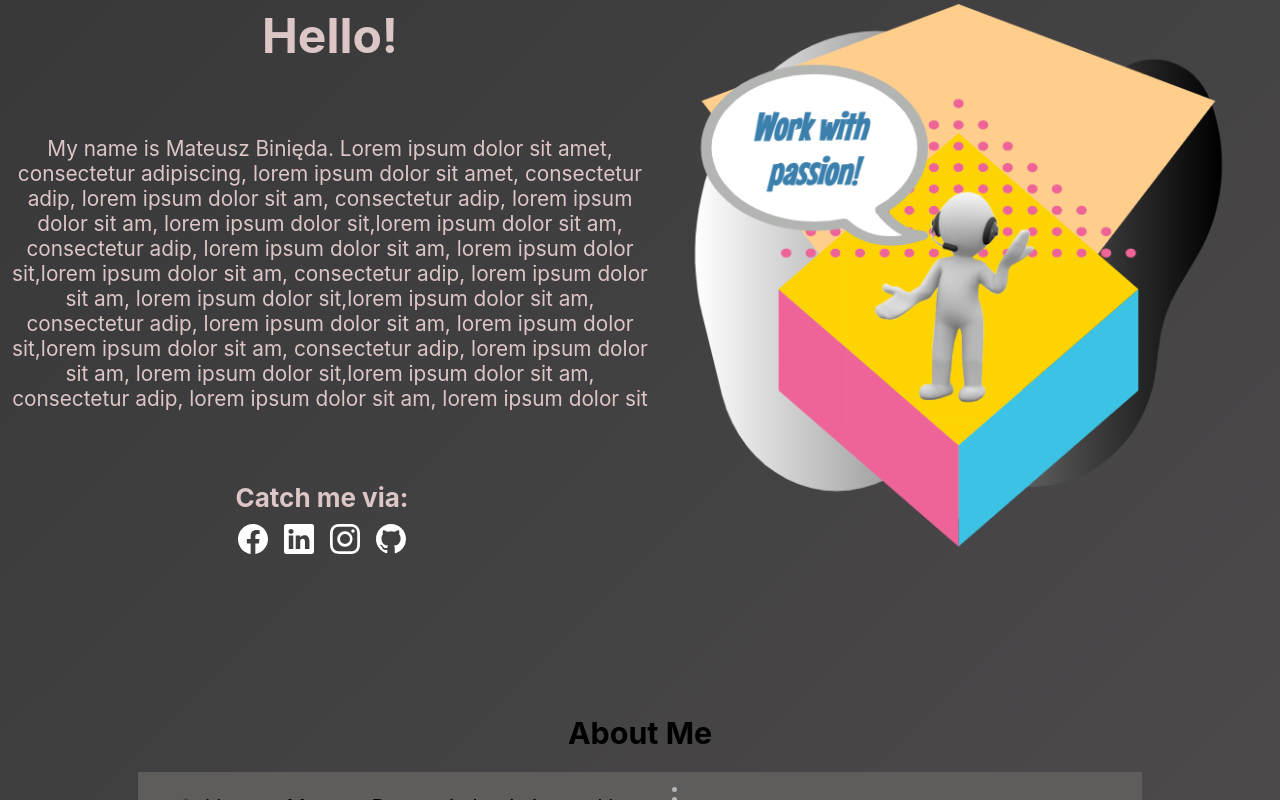
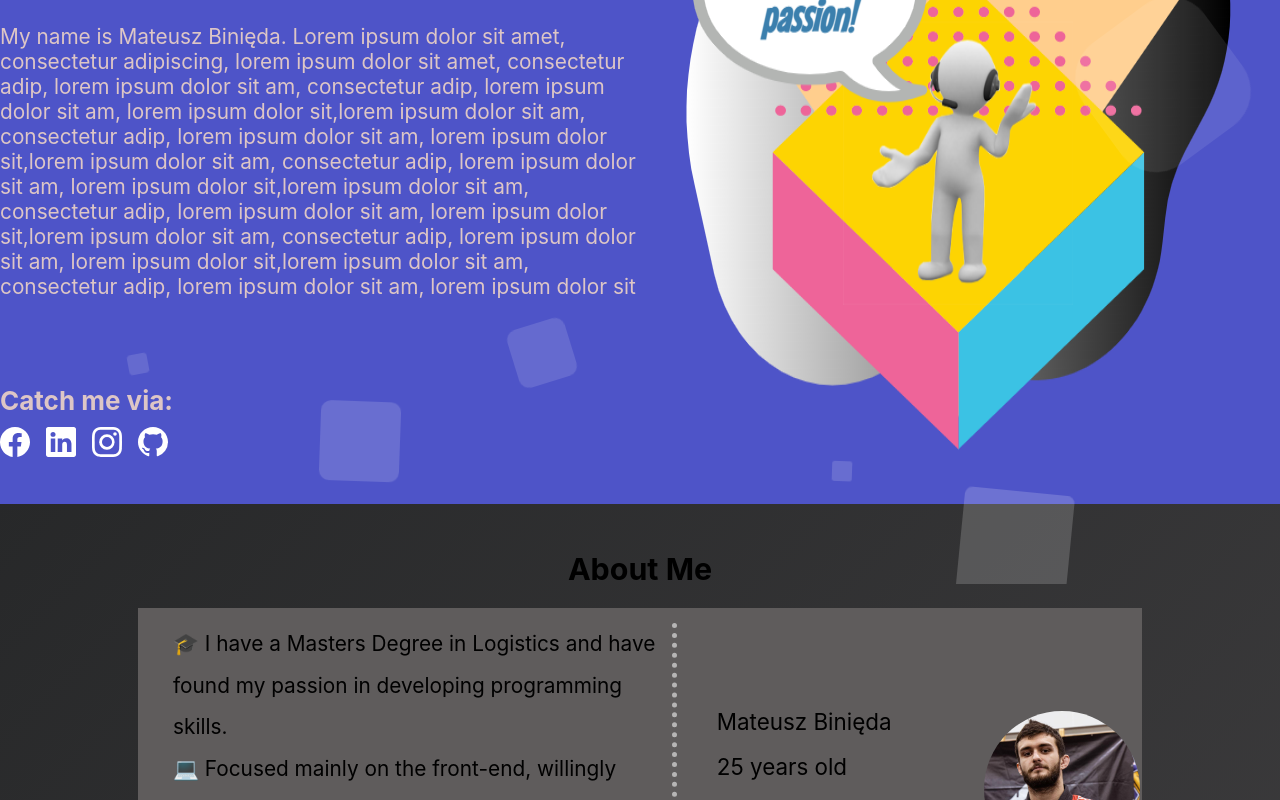
Before and after one commit to Arssin/Portfolio-Mateusz-Binieda, a React (Create React App) app: page / in a window 1280 px wide. Shown: the part 320-1120 px from the top of the page. Built offline with nearby package versions, Linux system fonts and the light colour scheme.

Commit message:
refactor start

```diff
--- a/src/Components/HomeBody/HomeBody.js
+++ b/src/Components/HomeBody/HomeBody.js
@@ -9,17 +9,17 @@
 
 export function HomeBody() {
   return (
-    <div className={styles.body}>
-      <div className={styles.backgroundText}>
-        <h2 className={styles.welcomeText}>Welcome!</h2>
-        <h2 className={styles.welcomeText2}>Welcome!</h2>
+    <div>
+      <div className={styles.start}>
+        <Start />
       </div>
-      <Start />
-      <Aboutme />
-      <Skills />
-      <MyProjects />
-      <Slider slides={SliderData} />
-      <Contact />
+      <div className={styles.sections}>
+        <Aboutme />
+        <Skills />
+        <MyProjects />
+        <Slider slides={SliderData} />
+        <Contact />
+      </div>
     </div>
   );
 }
--- a/src/Components/HomeBody/Homebody.module.scss
+++ b/src/Components/HomeBody/Homebody.module.scss
@@ -1,52 +1,18 @@
-.body {
+.start {
+  min-width: 100%;
+  height: 90vh;
+}
+
+.sections {
   min-width: 100%;
   min-height: 100%;
   background: linear-gradient(-45deg, #c9c0c0, #5f5b5d, #1c1e1f, #39413f);
   background-size: 400% 400%;
-  animation: gradient 15s ease infinite;
+  animation: gradient 10s ease infinite;
   display: flex;
   flex-direction: column;
   gap: 4rem;
   text-align: center;
-
-  .backgroundText {
-    display: flex;
-    justify-content: center;
-    padding: 15px 10px;
-    margin-bottom: 2rem;
-    min-height: 10vh;
-    h2 {
-      color: #fff;
-      font-size: 4rem;
-      position: absolute;
-    }
-
-    .welcomeText {
-      color: transparent;
-      -webkit-text-stroke: 2px #0f0e0e;
-    }
-
-    .welcomeText2 {
-      color: #383331;
-      animation: animate 4s ease-in-out infinite;
-    }
-
-    h3 {
-      position: relative;
-    }
-
-    @keyframes animate {
-      0%,
-      100% {
-        clip-path: polygon(0% 45%, 16% 44%, 33% 50%, 54% 60%, 70% 61%, 84% 59%, 100% 52%, 100% 100%, 0% 100%);
-      }
-
-      50% {
-        clip-path: polygon(0% 60%, 15% 65%, 34% 66%, 51% 62%, 67% 50%, 84% 45%, 100% 46%, 100% 100%, 0% 100%);
-      }
-    }
-  }
-}
 
   @keyframes gradient {
     0% {
@@ -59,3 +25,4 @@
       background-position: 0% 50%;
     }
   }
+}
--- a/src/Components/HomeBody/Start/Start.js
+++ b/src/Components/HomeBody/Start/Start.js
@@ -5,8 +5,23 @@
 export const Start = () => {
   return (
     <section id="home" className={styles.home}>
+      <ul className={styles.circles}>
+        <li className={styles.list}></li>
+        <li className={styles.list}></li>
+        <li className={styles.list}></li>
+        <li className={styles.list}></li>
+        <li className={styles.list}></li>
+        <li className={styles.list}></li>
+        <li className={styles.list}></li>
+        <li className={styles.list}></li>
+        <li className={styles.list}></li>
+        <li className={styles.list}></li>
+      </ul>
       <div className={styles.catchMe}>
-        <h1 className={styles.header}>Hello!</h1>
+        <div className={styles.title}>
+          <h2 className={styles.welcomeText}>Welcome!</h2>
+          <h2 className={styles.welcomeText2}>Welcome!</h2>
+        </div>
         <span className={styles.text}>
           My name is Mateusz Binięda. Lorem ipsum dolor sit amet, consectetur adipiscing, lorem ipsum dolor sit amet,
           consectetur adip, lorem ipsum dolor sit am, consectetur adip, lorem ipsum dolor sit am, lorem ipsum dolor
--- a/src/Components/HomeBody/Start/Start.module.scss
+++ b/src/Components/HomeBody/Start/Start.module.scss
@@ -1,7 +1,154 @@
 .home {
   display: flex;
   justify-content: space-around;
-  padding: 10px;
+  background: #4e54c8;
+  background: -webkit-linear-gradient(to left, #8f94fb, #4e54c8);
+  height: 100%;
+
+  .circles {
+    position: absolute;
+    width: 100%;
+    height: 100%;
+    overflow: hidden;
+
+    .list {
+      position: absolute;
+      display: block;
+      list-style: none;
+      width: 20px;
+      height: 20px;
+      background: rgba(255, 255, 255, 0.2);
+      animation: circles 25s linear infinite;
+      bottom: -150px;
+
+      &:nth-child(1) {
+        left: 25%;
+        width: 80px;
+        height: 80px;
+        animation-delay: 0s;
+      }
+      &:nth-child(2) {
+        left: 10%;
+        width: 20px;
+        height: 20px;
+        animation-delay: 2s;
+        animation-duration: 12s;
+      }
+      &:nth-child(3) {
+        left: 70%;
+        width: 20px;
+        height: 20px;
+        animation-delay: 4s;
+      }
+      &:nth-child(4) {
+        left: 40%;
+        width: 60px;
+        height: 60px;
+        animation-delay: 0s;
+        animation-duration: 18s;
+      }
+      &:nth-child(5) {
+        left: 65%;
+        width: 20px;
+        height: 20px;
+        animation-delay: 0s;
+      }
+      &:nth-child(6) {
+        left: 75%;
+        width: 110px;
+        height: 110px;
+        animation-delay: 3s;
+      }
+      &:nth-child(7) {
+        left: 35%;
+        width: 150px;
+        height: 150px;
+        animation-delay: 7s;
+      }
+      &:nth-child(8) {
+        left: 50%;
+        width: 25px;
+        height: 25px;
+        animation-delay: 15s;
+        animation-duration: 45s;
+      }
+      &:nth-child(9) {
+        left: 20%;
+        width: 15px;
+        height: 15px;
+        animation-delay: 2s;
+        animation-duration: 35s;
+      }
+      &:nth-child(10) {
+        left: 85%;
+        width: 150px;
+        height: 150px;
+        animation-delay: 0s;
+        animation-duration: 11s;
+      }
+
+      @keyframes circles {
+        0% {
+          transform: translateY(0) rotate(0deg);
+          opacity: 1;
+          border-radius: 0;
+        }
+
+        100% {
+          transform: translateY(-1000px) rotate(720deg);
+          opacity: 0;
+          border-radius: 50%;
+        }
+      }
+    }
+  }
+}
+
+.title {
+  display: flex;
+  justify-content: center;
+  padding: 15px 10px;
+  margin-bottom: 2rem;
+  min-height: 10vh;
+
+  h2 {
+    color: #fff;
+    font-size: 4rem;
+    position: absolute;
+  }
+  .welcomeText {
+    color: transparent;
+    -webkit-text-stroke: 2px #0f0e0e;
+  }
+
+  .welcomeText2 {
+    color: #383331;
+    animation: animate 4s ease-in-out infinite;
+  }
+}
+
+@keyframes animate {
+  0%,
+  100% {
+    clip-path: polygon(0% 45%, 16% 44%, 33% 50%, 54% 60%, 70% 61%, 84% 59%, 100% 52%, 100% 100%, 0% 100%);
+  }
+
+  50% {
+    clip-path: polygon(0% 60%, 15% 65%, 34% 66%, 51% 62%, 67% 50%, 84% 45%, 100% 46%, 100% 100%, 0% 100%);
+  }
+}
+
+@keyframes gradient {
+  0% {
+    background-position: 0% 50%;
+  }
+  50% {
+    background-position: 100% 50%;
+  }
+  100% {
+    background-position: 0% 50%;
+  }
+}
 
 .catchMe {
   color: rgb(221, 198, 198);
@@ -9,10 +156,6 @@
   flex-direction: column;
   justify-content: space-around;
   max-width: 50vw;
-
-    .header {
-      font-size: 3rem;
-    }
 
   .text {
     font-size: 1.3rem;
@@ -41,7 +184,6 @@
     height: 100%;
   }
 }
-}
 
 @media screen and (max-width: 1024px) {
   .home {
```
Lines whose indentation alone changed are shown as unchanged.
